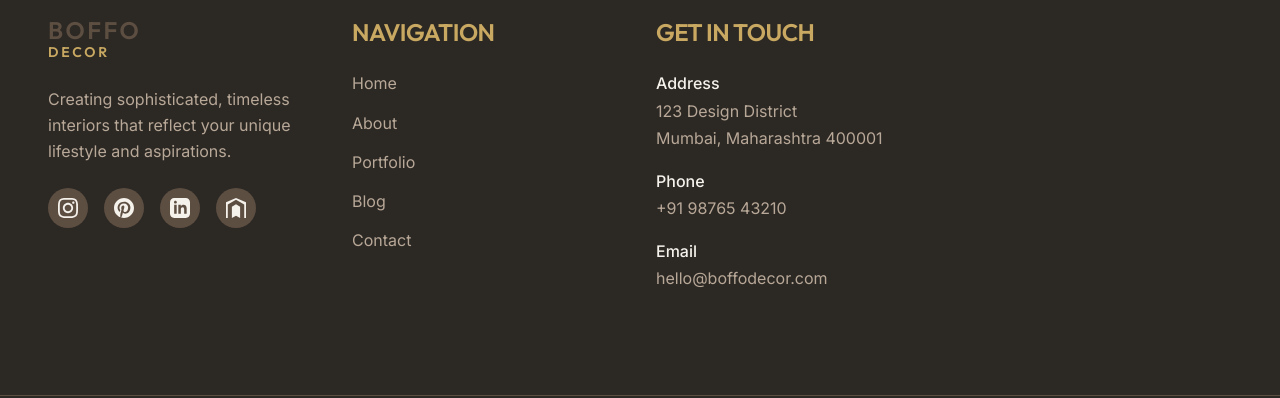
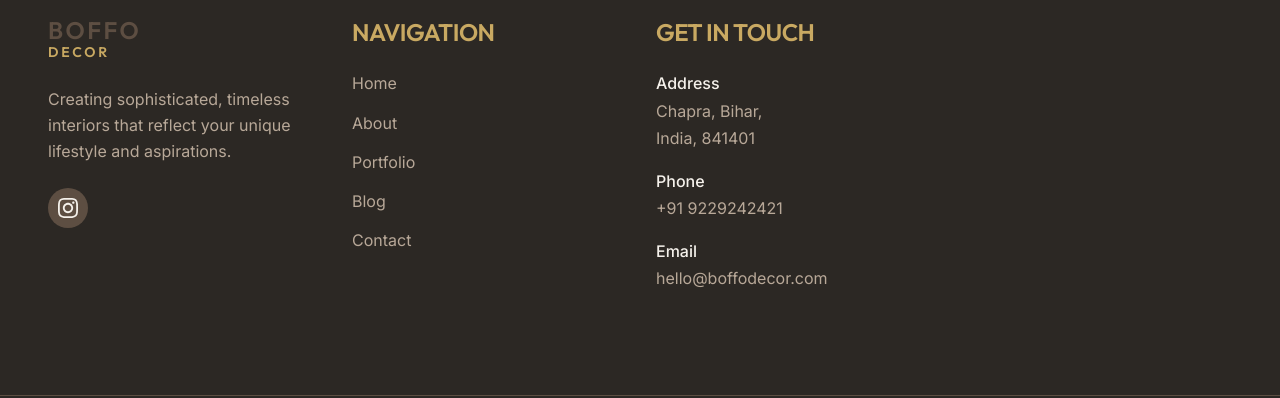
Before and after one commit to vaibhavmalviya07/interior-designer-portfolio, a Next.js app: page / in a window 1280 px wide. Shown: the part 4948-5346 px from the top of the page. Built offline with nearby package versions, Linux system fonts and the light colour scheme.

Commit message:
content: Update Footer contact details and remove policy links

```diff
--- a/src/components/Footer.jsx
+++ b/src/components/Footer.jsx
@@ -12,38 +12,11 @@ const footerLinks = {
 
 const socialLinks = [
     {
-        href: 'https://instagram.com',
+        href: 'https://www.instagram.com/boffodecor/',
         label: 'Instagram',
         icon: (
             <svg className="w-5 h-5" fill="currentColor" viewBox="0 0 24 24">
                 <path d="M12 2.163c3.204 0 3.584.012 4.85.07 3.252.148 4.771 1.691 4.919 4.919.058 1.265.069 1.645.069 4.849 0 3.205-.012 3.584-.069 4.849-.149 3.225-1.664 4.771-4.919 4.919-1.266.058-1.644.07-4.85.07-3.204 0-3.584-.012-4.849-.07-3.26-.149-4.771-1.699-4.919-4.92-.058-1.265-.07-1.644-.07-4.849 0-3.204.013-3.583.07-4.849.149-3.227 1.664-4.771 4.919-4.919 1.266-.057 1.645-.069 4.849-.069zm0-2.163c-3.259 0-3.667.014-4.947.072-4.358.2-6.78 2.618-6.98 6.98-.059 1.281-.073 1.689-.073 4.948 0 3.259.014 3.668.072 4.948.2 4.358 2.618 6.78 6.98 6.98 1.281.058 1.689.072 4.948.072 3.259 0 3.668-.014 4.948-.072 4.354-.2 6.782-2.618 6.979-6.98.059-1.28.073-1.689.073-4.948 0-3.259-.014-3.667-.072-4.947-.196-4.354-2.617-6.78-6.979-6.98-1.281-.059-1.69-.073-4.949-.073zm0 5.838c-3.403 0-6.162 2.759-6.162 6.162s2.759 6.163 6.162 6.163 6.162-2.759 6.162-6.163c0-3.403-2.759-6.162-6.162-6.162zm0 10.162c-2.209 0-4-1.79-4-4 0-2.209 1.791-4 4-4s4 1.791 4 4c0 2.21-1.791 4-4 4zm6.406-11.845c-.796 0-1.441.645-1.441 1.44s.645 1.44 1.441 1.44c.795 0 1.439-.645 1.439-1.44s-.644-1.44-1.439-1.44z" />
-            </svg>
-        ),
-    },
-    {
-        href: 'https://pinterest.com',
-        label: 'Pinterest',
-        icon: (
-            <svg className="w-5 h-5" fill="currentColor" viewBox="0 0 24 24">
-                <path d="M12 0c-6.627 0-12 5.372-12 12 0 5.084 3.163 9.426 7.627 11.174-.105-.949-.2-2.405.042-3.441.218-.937 1.407-5.965 1.407-5.965s-.359-.719-.359-1.782c0-1.668.967-2.914 2.171-2.914 1.023 0 1.518.769 1.518 1.69 0 1.029-.655 2.568-.994 3.995-.283 1.194.599 2.169 1.777 2.169 2.133 0 3.772-2.249 3.772-5.495 0-2.873-2.064-4.882-5.012-4.882-3.414 0-5.418 2.561-5.418 5.207 0 1.031.397 2.138.893 2.738.098.119.112.224.083.345l-.333 1.36c-.053.22-.174.267-.402.161-1.499-.698-2.436-2.889-2.436-4.649 0-3.785 2.75-7.262 7.929-7.262 4.163 0 7.398 2.967 7.398 6.931 0 4.136-2.607 7.464-6.227 7.464-1.216 0-2.359-.631-2.75-1.378l-.748 2.853c-.271 1.043-1.002 2.35-1.492 3.146 1.124.347 2.317.535 3.554.535 6.627 0 12-5.373 12-12 0-6.628-5.373-12-12-12z" />
-            </svg>
-        ),
-    },
-    {
-        href: 'https://linkedin.com',
-        label: 'LinkedIn',
-        icon: (
-            <svg className="w-5 h-5" fill="currentColor" viewBox="0 0 24 24">
-                <path d="M19 0h-14c-2.761 0-5 2.239-5 5v14c0 2.761 2.239 5 5 5h14c2.762 0 5-2.239 5-5v-14c0-2.761-2.238-5-5-5zm-11 19h-3v-11h3v11zm-1.5-12.268c-.966 0-1.75-.79-1.75-1.764s.784-1.764 1.75-1.764 1.75.79 1.75 1.764-.783 1.764-1.75 1.764zm13.5 12.268h-3v-5.604c0-3.368-4-3.113-4 0v5.604h-3v-11h3v1.765c1.396-2.586 7-2.777 7 2.476v6.759z" />
-            </svg>
-        ),
-    },
-    {
-        href: 'https://houzz.com',
-        label: 'Houzz',
-        icon: (
-            <svg className="w-5 h-5" fill="currentColor" viewBox="0 0 24 24">
-                <path d="M12.001 2.223V7.59l4.927 2.763V24l-4.927-2.762-4.928 2.762V10.353l4.928-2.763V2.223l-9.856 5.527V24H0V5l12.001-5L24 5v19h-2.145V7.75l-9.854-5.527z" />
             </svg>
         ),
     },
@@ -114,13 +87,13 @@ export default function Footer() {
                         <div className="space-y-4 text-[var(--color-taupe)]">
                             <p>
                                 <span className="block text-[var(--color-cream)] font-medium">Address</span>
-                                123 Design District<br />
-                                Mumbai, Maharashtra 400001
+                                Chapra, Bihar,<br />
+                                India, 841401
                             </p>
                             <p>
                                 <span className="block text-[var(--color-cream)] font-medium">Phone</span>
-                                <a href="tel:+919876543210" className="hover:text-[var(--color-gold)] transition-colors">
-                                    +91 98765 43210
+                                <a href="tel:+919229242421" className="hover:text-[var(--color-gold)] transition-colors">
+                                    +91 9229242421
                                 </a>
                             </p>
                             <p>
@@ -140,14 +113,7 @@ export default function Footer() {
                     <p className="text-sm text-[var(--color-taupe)]">
                         © {currentYear} Boffo Decor. All rights reserved.
                     </p>
-                    <div className="flex items-center gap-6 text-sm text-[var(--color-taupe)]">
-                        <Link href="/privacy" className="hover:text-[var(--color-cream)] transition-colors">
-                            Privacy Policy
-                        </Link>
-                        <Link href="/terms" className="hover:text-[var(--color-cream)] transition-colors">
-                            Terms of Service
-                        </Link>
-                    </div>
+
                 </div>
             </div>
         </footer>
```
